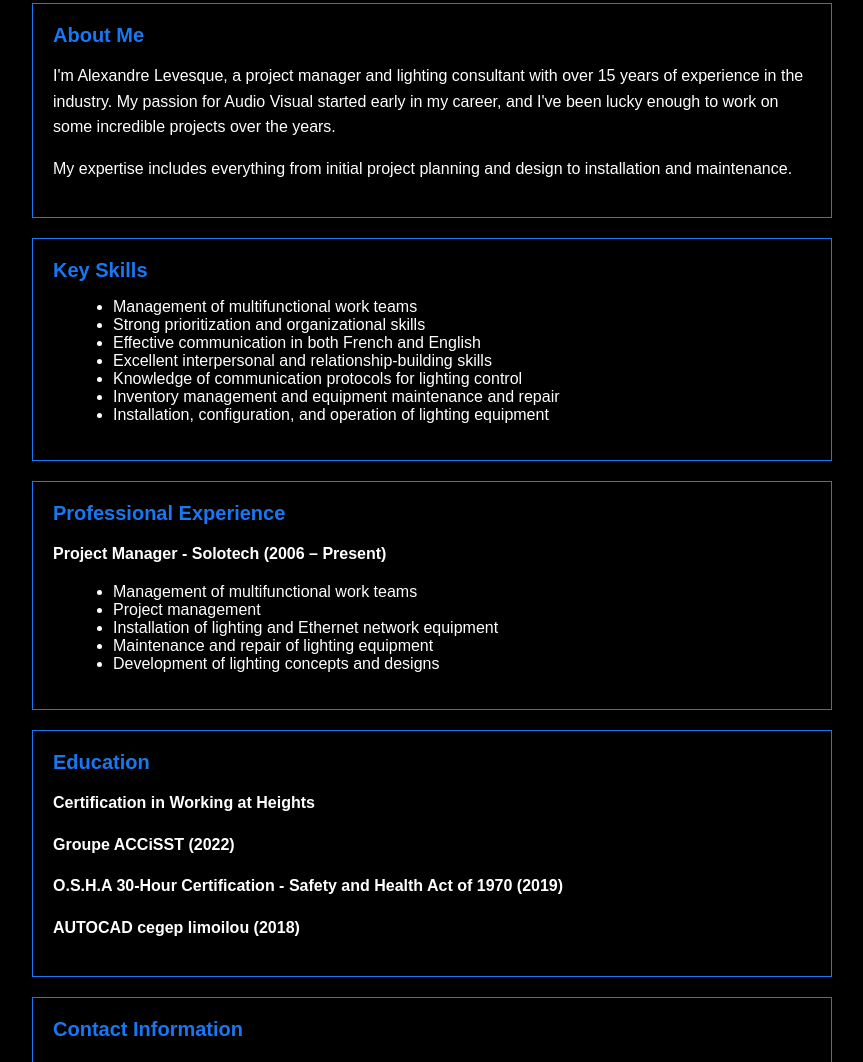
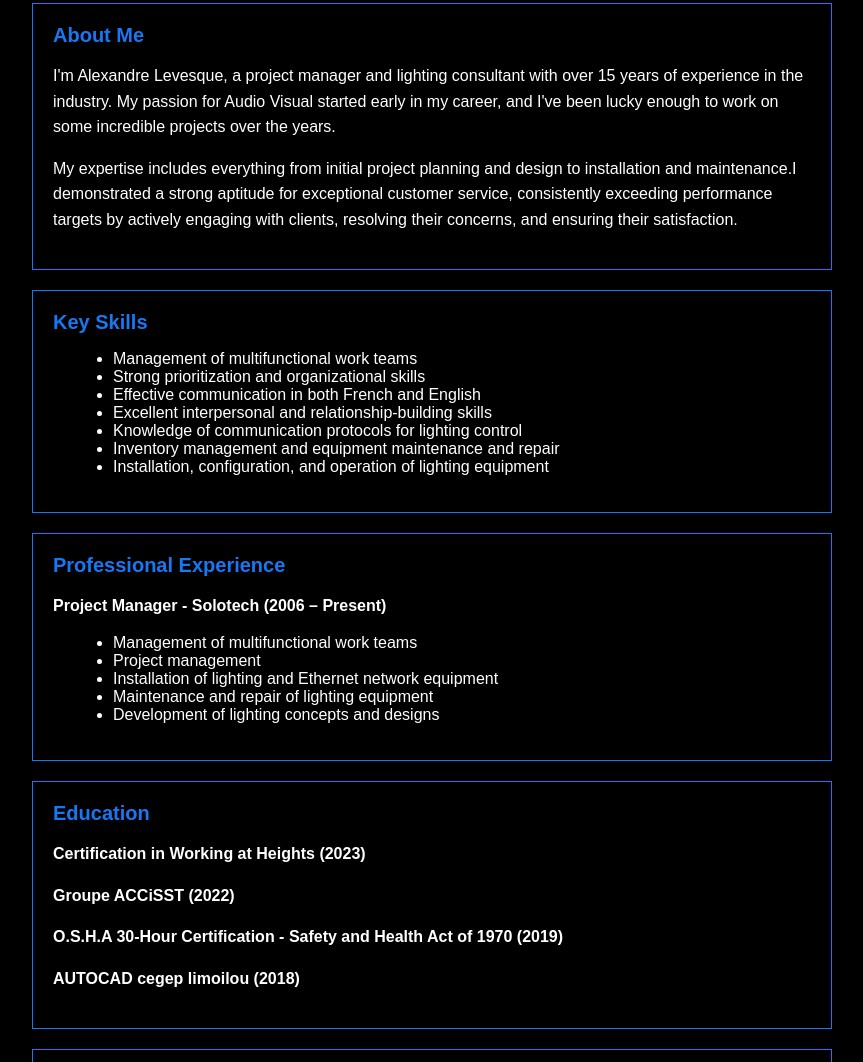
Before and after one commit to herminard/alex-l, a plain HTML site: page index.html in a window 1280 px wide. Shown: the part 168-1230 px from the top of the page, without its empty margins (208-1071 px from the left). Drawn offline with Linux system fonts and the light colour scheme.

Commit message:
Update index.html

```diff
--- a/index.html
+++ b/index.html
@@ -126,7 +126,7 @@
             <div class="info-box">
                 <h4>About Me</h4>
                 <p>I'm Alexandre Levesque, a project manager and lighting consultant with over 15 years of experience in the industry. My passion for Audio Visual started early in my career, and I've been lucky enough to work on some incredible projects over the years.</p>
-                <p>My expertise includes everything from initial project planning and design to installation and maintenance.</p>
+                <p>My expertise includes everything from initial project planning and design to installation and maintenance.I demonstrated a strong aptitude for exceptional customer service, consistently exceeding performance targets by actively engaging with clients, resolving their concerns, and ensuring their satisfaction.</p>
             </div>
         </section>
 
@@ -163,7 +163,7 @@
         <section id="education">
             <div class="info-box">
                 <h4>Education</h4>
-                <p><strong>Certification in Working at Heights
+                <p><strong>Certification in Working at Heights (2023)
                 <p><strong>Groupe ACCiSST (2022)
                 <p><strong>O.S.H.A 30-Hour Certification - Safety and Health Act of 1970 (2019)
                 <p><strong>AUTOCAD cegep limoilou (2018)
```
